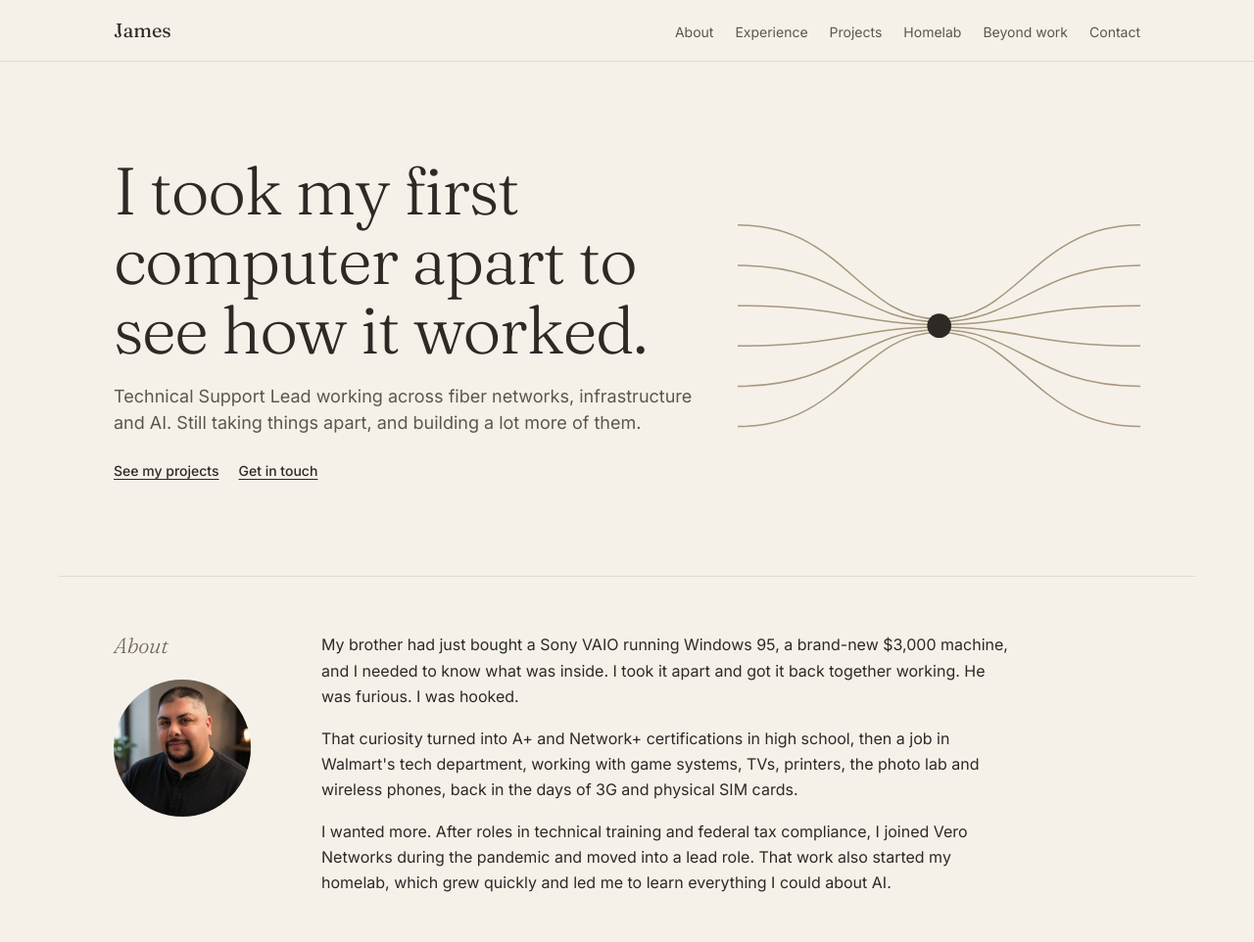
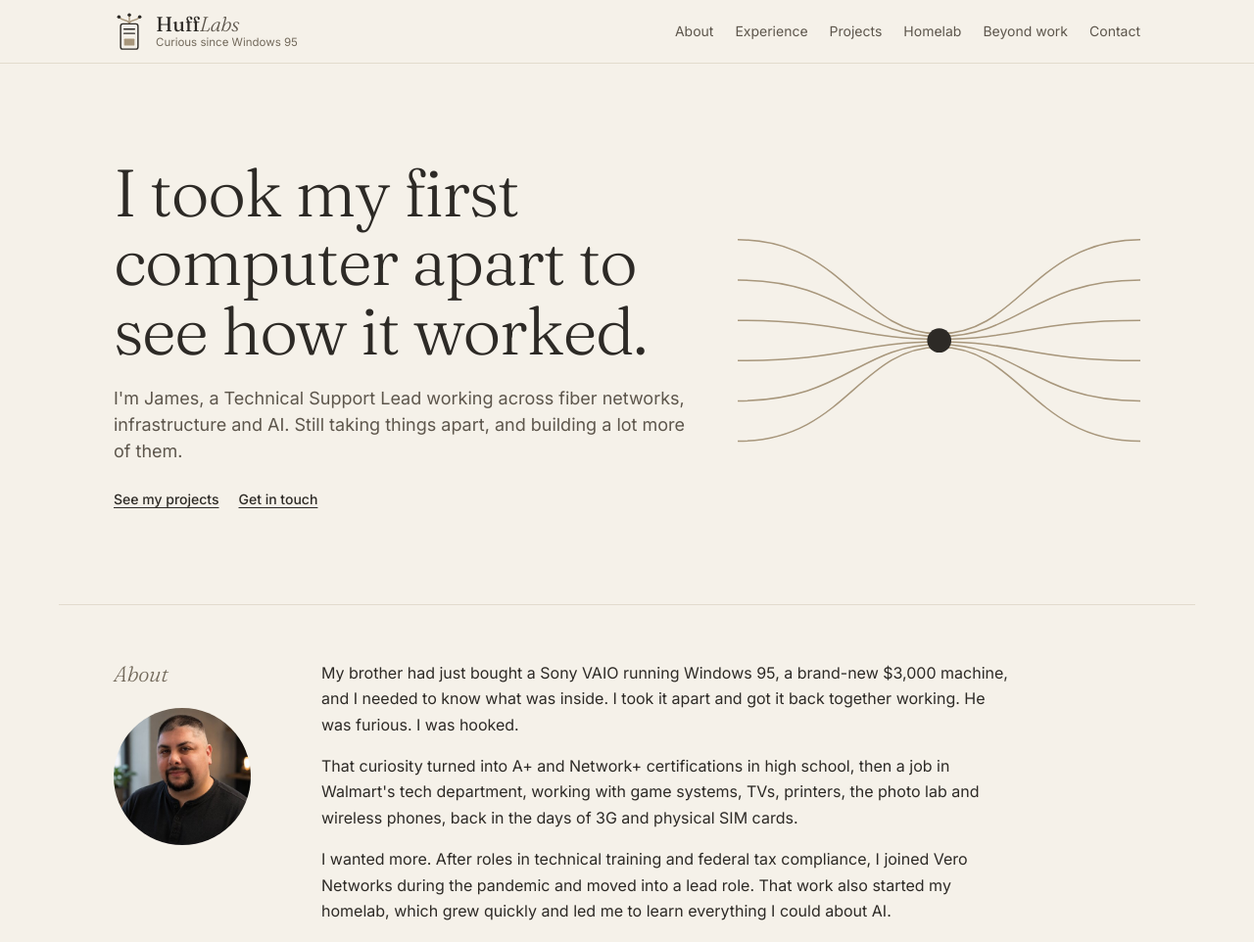
Before and after one commit to n0rthstar88/hufflabs.dev, a plain HTML site: page index.html in a window 1280 px wide. Shown: the top 962 px of the page at 98% size. Drawn offline with Linux system fonts and the light colour scheme.

Commit message:
Replace the name in the header with a HuffLabs logo and slogan

```diff
--- a/assets/style.css
+++ b/assets/style.css
@@ -46,7 +46,7 @@
 }
 
 * { box-sizing: border-box; }
-html { scroll-behavior: smooth; scroll-padding-top: 76px; -webkit-text-size-adjust: 100%; }
+html { scroll-behavior: smooth; scroll-padding-top: 84px; -webkit-text-size-adjust: 100%; }
 @media (prefers-reduced-motion: reduce) { html { scroll-behavior: auto; } }
 
 body {
@@ -77,13 +77,24 @@ a:hover { color: var(--quiet); }
   display: flex;
   flex-wrap: wrap;
   justify-content: space-between;
-  align-items: baseline;
-  gap: 4px 24px;
-  padding: 18px max(var(--gutter), calc((100% - 1160px) / 2 + var(--gutter)));
+  align-items: center;
+  gap: 8px 24px;
+  padding: 12px max(var(--gutter), calc((100% - 1160px) / 2 + var(--gutter)));
   background: var(--paper);
   border-bottom: 1px solid var(--rule);
 }
-.brand { font: 400 20px var(--serif); text-decoration: none; }
+.brand { display: flex; align-items: center; gap: 11px; text-decoration: none; }
+.brand:hover { color: inherit; }
+.mark { flex: none; display: block; }
+.mark-strands, .mark-case { fill: none; stroke-width: 1.6; stroke-linecap: round; }
+.mark-strands { stroke: var(--strand); }
+.mark-case { stroke: var(--ink); }
+.mark-dot { fill: var(--ink); }
+.mark-fill { fill: var(--strand); }
+.brand-text { display: flex; flex-direction: column; }
+.wordmark { font: 400 21px/1.15 var(--serif); letter-spacing: -0.01em; }
+.wordmark i { font-weight: 300; color: var(--soft); }
+.slogan { font-size: 11.5px; line-height: 1.35; color: var(--quiet); }
 .top nav { display: flex; flex-wrap: wrap; gap: 4px 22px; font-size: 14px; color: var(--soft); }
 .top nav a { text-decoration: none; }
 .top nav a:hover { text-decoration: underline; color: var(--ink); }
--- a/index.html
+++ b/index.html
@@ -21,7 +21,25 @@
   <a class="skip" href="#main">Skip to content</a>
 
   <header class="top">
-    <a class="brand" href="#main">James</a>
+    <a class="brand" href="#main">
+      <svg class="mark" viewBox="0 0 36 44" width="32" height="39" aria-hidden="true">
+        <g class="mark-strands">
+          <path d="M18 14V5"/>
+          <path d="M18 14C18 9 11 11 7 7"/>
+          <path d="M18 14C18 9 25 11 29 7"/>
+        </g>
+        <circle class="mark-dot" cx="18" cy="3.6" r="2"/>
+        <circle class="mark-dot" cx="6" cy="6" r="2"/>
+        <circle class="mark-dot" cx="30" cy="6" r="2"/>
+        <rect class="mark-case" x="8" y="14" width="20" height="29" rx="2.5"/>
+        <path class="mark-case" d="M12 20h12M12 25h12"/>
+        <rect class="mark-fill" x="12" y="31" width="12" height="8" rx="1"/>
+      </svg>
+      <span class="brand-text">
+        <span class="wordmark">Huff<i>Labs</i></span>
+        <span class="slogan">Curious since Windows 95</span>
+      </span>
+    </a>
     <nav aria-label="Main">
       <a href="#about">About</a>
       <a href="#experience">Experience</a>
@@ -36,7 +54,7 @@
     <div class="hero">
       <div>
         <h1>I took my first computer apart to see how it worked.</h1>
-        <p class="lede">Technical Support Lead working across fiber networks, infrastructure and AI. Still taking things apart, and building a lot more of them.</p>
+        <p class="lede">I'm James, a Technical Support Lead working across fiber networks, infrastructure and AI. Still taking things apart, and building a lot more of them.</p>
         <p class="actions"><a href="#projects">See my projects</a><a href="#contact">Get in touch</a></p>
       </div>
       <svg class="strands" viewBox="0 0 300 220" aria-hidden="true">
```
Also changed, not shown: assets/favicon.svg.
